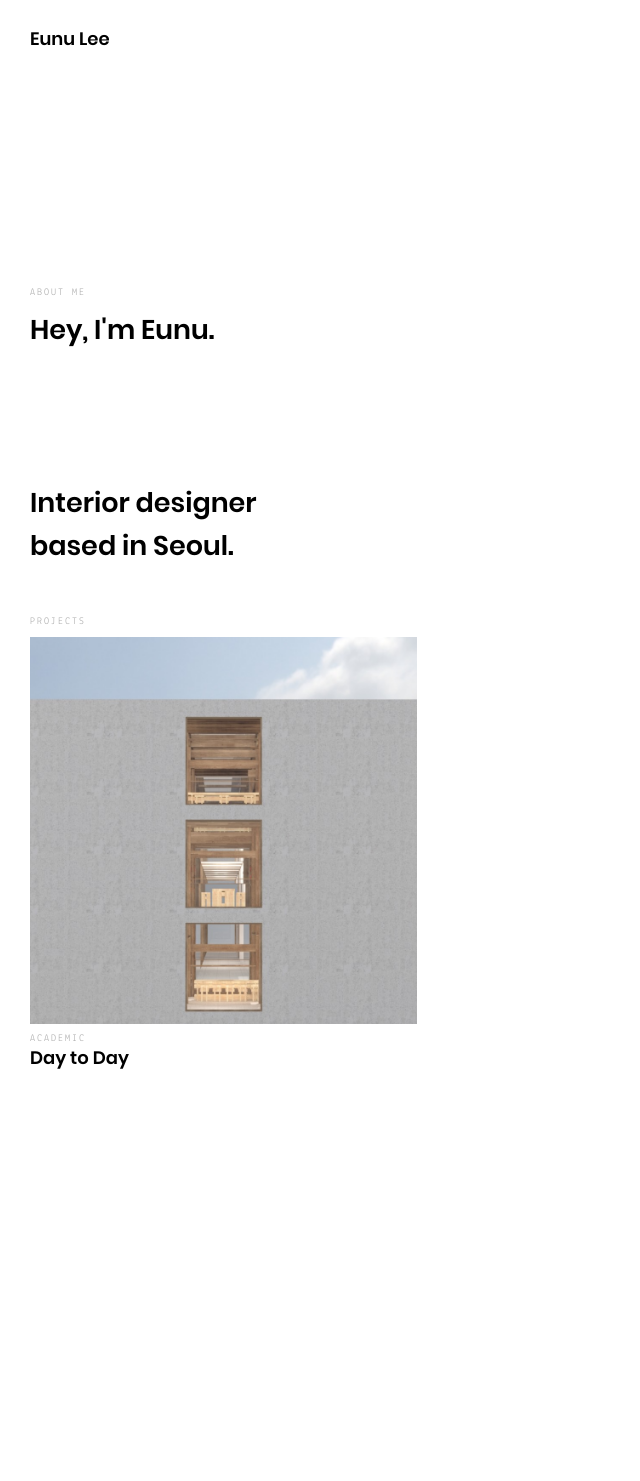
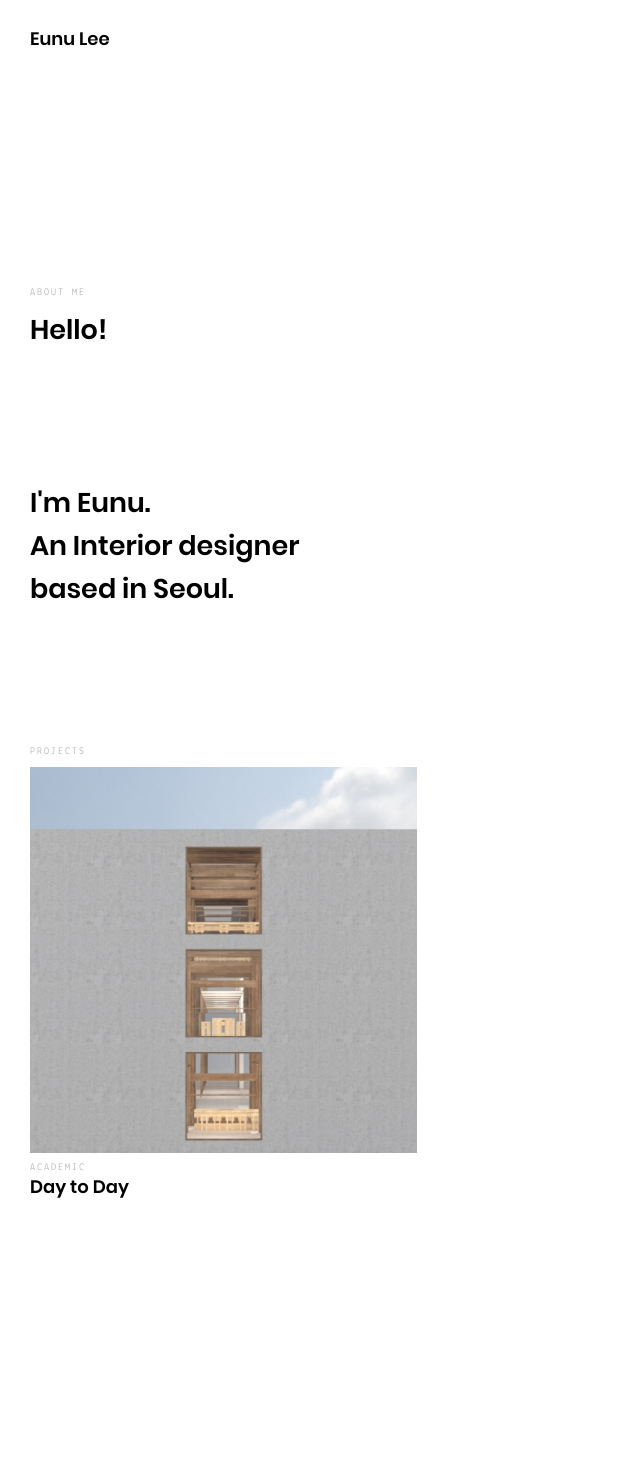
Before and after one commit to Eunnnnu/2, a Jekyll site: the page built from index.html, in a window 1280 px wide. Shown: the whole page, without its empty margins (0-640 px from the left). Built offline with Jekyll 4.4.1, drawn with Linux system fonts in a browser that asks for light colours; nearby versions of some CDN libraries; library files that are not in the unit come from our copies; before the commit the page ends 1351 px from its top, so only the background shows below that.

Commit message:
Update _config.yml

```diff
--- a/_config.yml
+++ b/_config.yml
@@ -1,12 +1,15 @@
 # User config
 author: "Eunu Lee"
 tagline: "Eunu Lee Homepage"
-description: "Hey, I'm Eunu.
+description: "Hello!
 <br>
 <br>
 <br>
-<br> Interior designer
-<br> based in Seoul.
+<br> I'm Eunu.
+<br>     An Interior designer
+<br>     based in Seoul.
+<br>
+<br>
 <br>"
 keywords: "Eunu, Interior Design, Portfolio"
 email: "eunnnnu@gmail.com"
```
